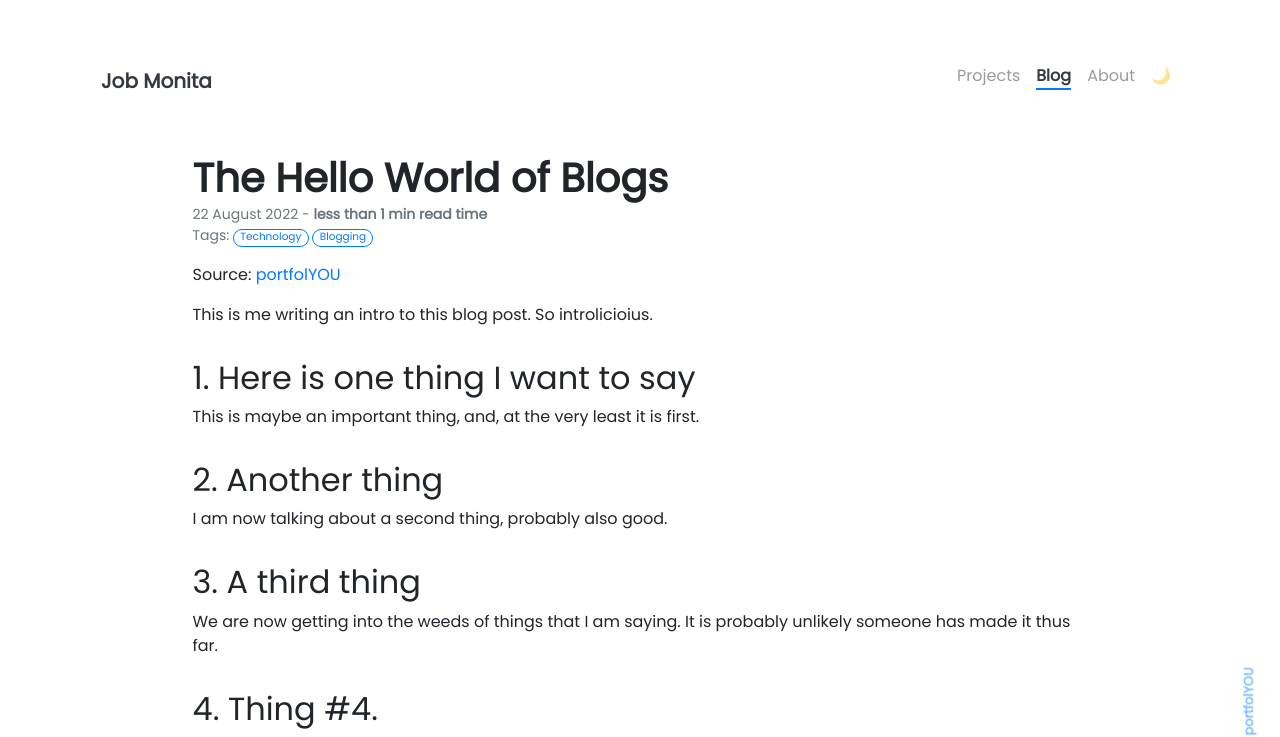
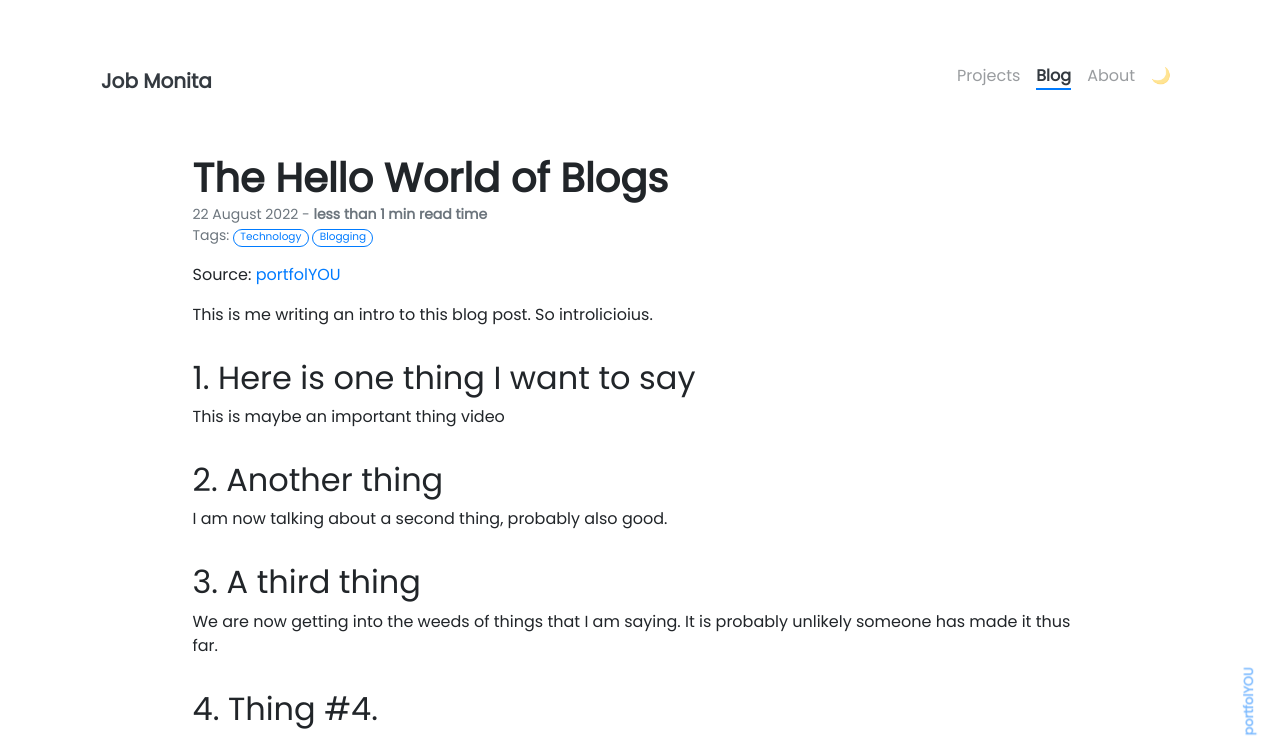
Before and after one commit to jngangu2/jngangu2.github.io, a Jekyll site: the page built from _posts/2022-08-22-hello-blog-world.md, in a window 1280 px wide. Shown: the top 737 px of the page. Built offline with Jekyll 4.4.1, drawn with Linux system fonts in a browser that asks for light colours; nearby versions of some CDN libraries; our own code applies the rules of GitHub Pages for plain Markdown files.

Commit message:
Update 2022-08-22-hello-blog-world.md

```diff
--- a/_posts/2022-08-22-hello-blog-world.md
+++ b/_posts/2022-08-22-hello-blog-world.md
@@ -12,7 +12,7 @@ This is me writing an intro to this blog post.  So introlicioius.
 
 ## 1. Here is one thing I want to say
 
-This is maybe an important thing, and, at the very least it is first.
+This is maybe an important thing video
 
 ## 2. Another thing
 
```
